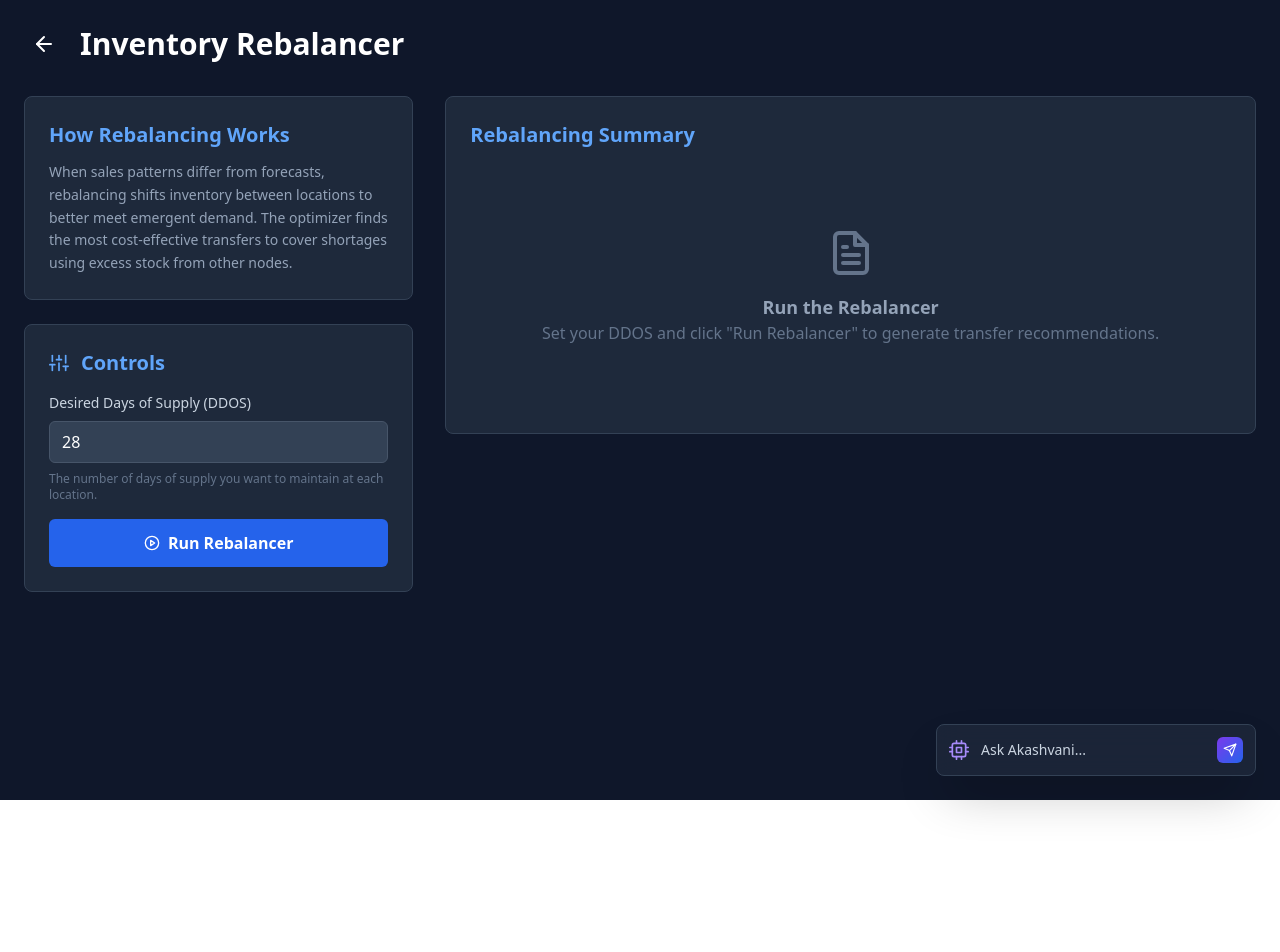
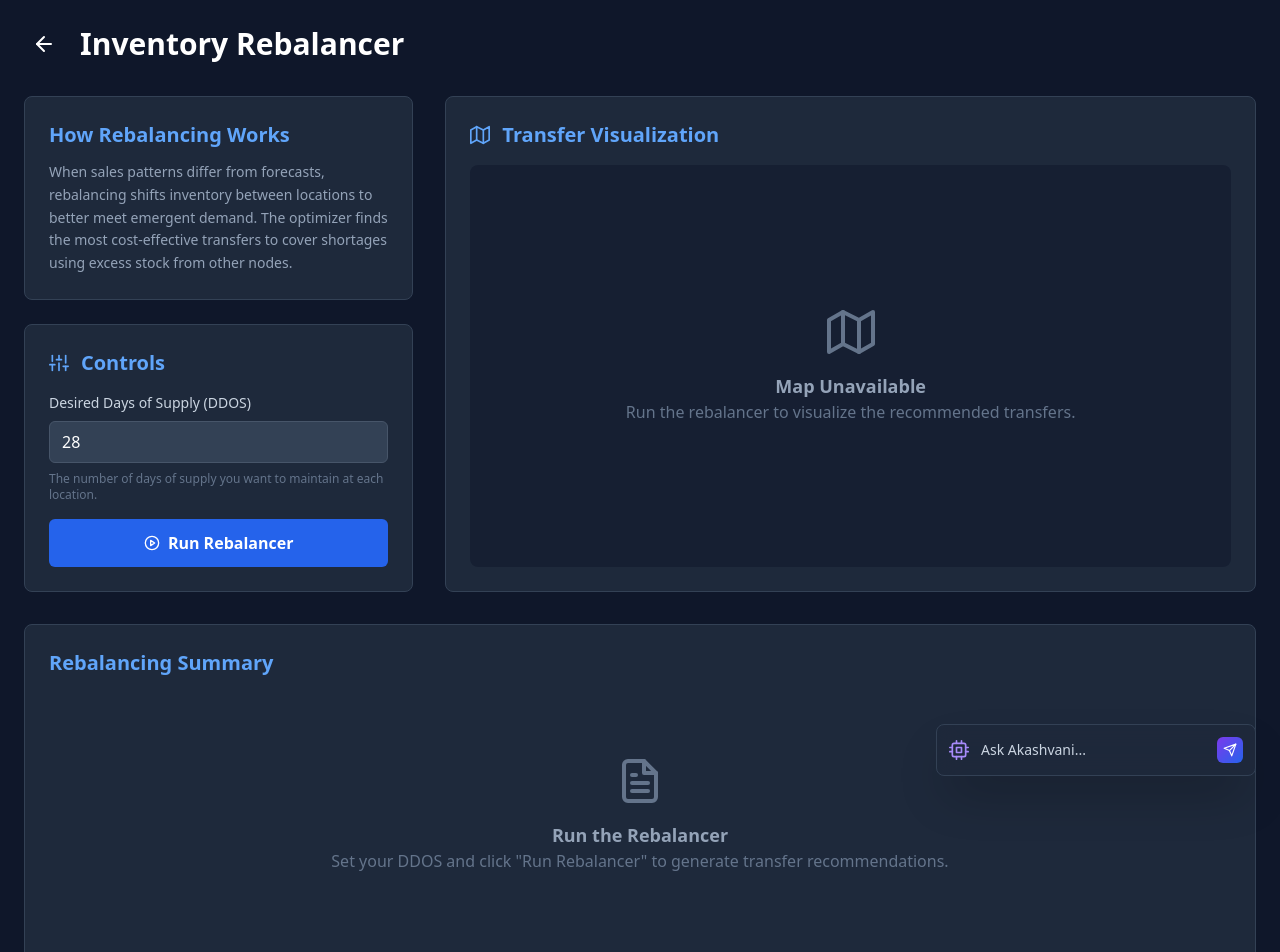
Before and after one commit to antonysamuelbenson-srm/saas_supchn, a React (Vite) app in the folder frontend/: page /rebalancer in a window 1280 px wide. Shown: the top 952 px of the page. Before the commit the page ends 800 px from the top, so only its background shows below. Built offline with nearby package versions, Linux system fonts and the light colour scheme.

Commit message:
rebalancer fixes

```diff
--- a/frontend/src/Pages/Rebalancer.jsx
+++ b/frontend/src/Pages/Rebalancer.jsx
@@ -255,7 +255,6 @@
 
 
 
-
 import React, { useState } from 'react';
 import axios from 'axios';
 import { useNavigate } from 'react-router-dom';
@@ -351,10 +350,13 @@ const Rebalancer = () => {
                     <h1 className="text-3xl font-bold">Inventory Rebalancer</h1>
                 </div>
 
-                {/* Main Content Grid */}
-                <div className="grid grid-cols-1 lg:grid-cols-3 gap-8">
-                    {/* Left Column: Explanation and Controls */}
-                    <div className="lg:col-span-1 space-y-6">
+                {/* Main Content Layout */}
+                <div className="flex flex-col gap-8">
+                    {/* Top Row: Controls and Visualization */}
+                    <div className="grid grid-cols-1 lg:grid-cols-3 gap-8"> {/* <-- CHANGED to lg:grid-cols-3 */}
+
+                        {/* Left Column (1/3 width): Explanation and Controls */}
+                        <div className="lg:col-span-1 space-y-6"> {/* <-- ADDED lg:col-span-1 */}
                             <motion.div
                                 initial={{ opacity: 0, x: -20 }}
                                 animate={{ opacity: 1, x: 0 }}
@@ -409,14 +411,38 @@ const Rebalancer = () => {
                             </motion.div>
                         </div>
 
-                    {/* Right Column: Results Summary */}
+                        {/* Right Column (2/3 width): Transfer Visualization */}
                         <motion.div
                             initial={{ opacity: 0, x: 20 }}
                             animate={{ opacity: 1, x: 0 }}
                             transition={{ delay: 0.4, duration: 0.5 }}
-                        className="lg:col-span-2 space-y-6"
+                            className="lg:col-span-2 bg-slate-800 p-6 rounded-lg border border-slate-700 flex flex-col min-h-[400px]" // <-- ADDED lg:col-span-2
                         >
-                        <div className="bg-slate-800 p-6 rounded-lg border border-slate-700">
+                            <h2 className="text-xl font-semibold text-blue-400 mb-4 flex items-center">
+                                <FiMap className="mr-3" />
+                                Transfer Visualization
+                            </h2>
+                            <div className="flex-grow rounded-md overflow-hidden">
+                                {summaryData.length > 0 && !loading ? (
+                                    <TransferMap summaryData={summaryData} />
+                                ) : (
+                                    <div className="flex flex-col items-center justify-center h-full text-slate-500 bg-slate-900/50 rounded-lg">
+                                        <FiMap size={48} className="mb-4" />
+                                        <h3 className="text-lg font-semibold text-slate-400">Map Unavailable</h3>
+                                        <p className="text-center px-4">Run the rebalancer to visualize the recommended transfers.</p>
+                                    </div>
+                                )}
+                            </div>
+                        </motion.div>
+                    </div>
+
+                    {/* Bottom Row: Rebalancing Summary */}
+                    <motion.div
+                        initial={{ opacity: 0, y: 20 }}
+                        animate={{ opacity: 1, y: 0 }}
+                        transition={{ delay: 0.4, duration: 0.5 }}
+                        className="bg-slate-800 p-6 rounded-lg border border-slate-700"
+                    >
                         <div className="flex justify-between items-center mb-4">
                             <h2 className="text-xl font-semibold text-blue-400">Rebalancing Summary</h2>
                             {summaryData.length > 0 && (
@@ -459,9 +485,9 @@ const Rebalancer = () => {
                         )}
 
                         {summaryData.length > 0 && !loading && (
-                                <div className="overflow-x-auto">
+                            <div className="overflow-auto h-96">
                                 <table className="min-w-full divide-y divide-slate-700">
-                                        <thead className="bg-slate-900/50">
+                                    <thead className="bg-slate-900/50 sticky top-0">
                                         <tr>
                                             <th scope="col" className="px-6 py-3 text-left text-xs font-medium text-slate-300 uppercase tracking-wider">Source</th>
                                             <th scope="col" className="px-6 py-3 text-left text-xs font-medium text-slate-300 uppercase tracking-wider">Destination</th>
@@ -487,22 +513,6 @@ const Rebalancer = () => {
                                 </table>
                             </div>
                         )}
-                        </div>
-
-                        {/* RENDER THE MAP (conditionally) */}
-                        {summaryData.length > 0 && !loading && (
-                            <motion.div
-                                initial={{ opacity: 0, y: 20 }}
-                                animate={{ opacity: 1, y: 0 }}
-                                transition={{ delay: 0.2, duration: 0.5 }}
-                            >
-                                <h2 className="text-xl font-semibold text-blue-400 mb-4 flex items-center">
-                                    <FiMap className="mr-3" />
-                                    Transfer Visualization
-                                </h2>
-                                <TransferMap summaryData={summaryData} />
-                            </motion.div>
-                        )}
                     </motion.div>
                 </div>
             </motion.div>
```
Lines whose indentation alone changed are shown as unchanged.
